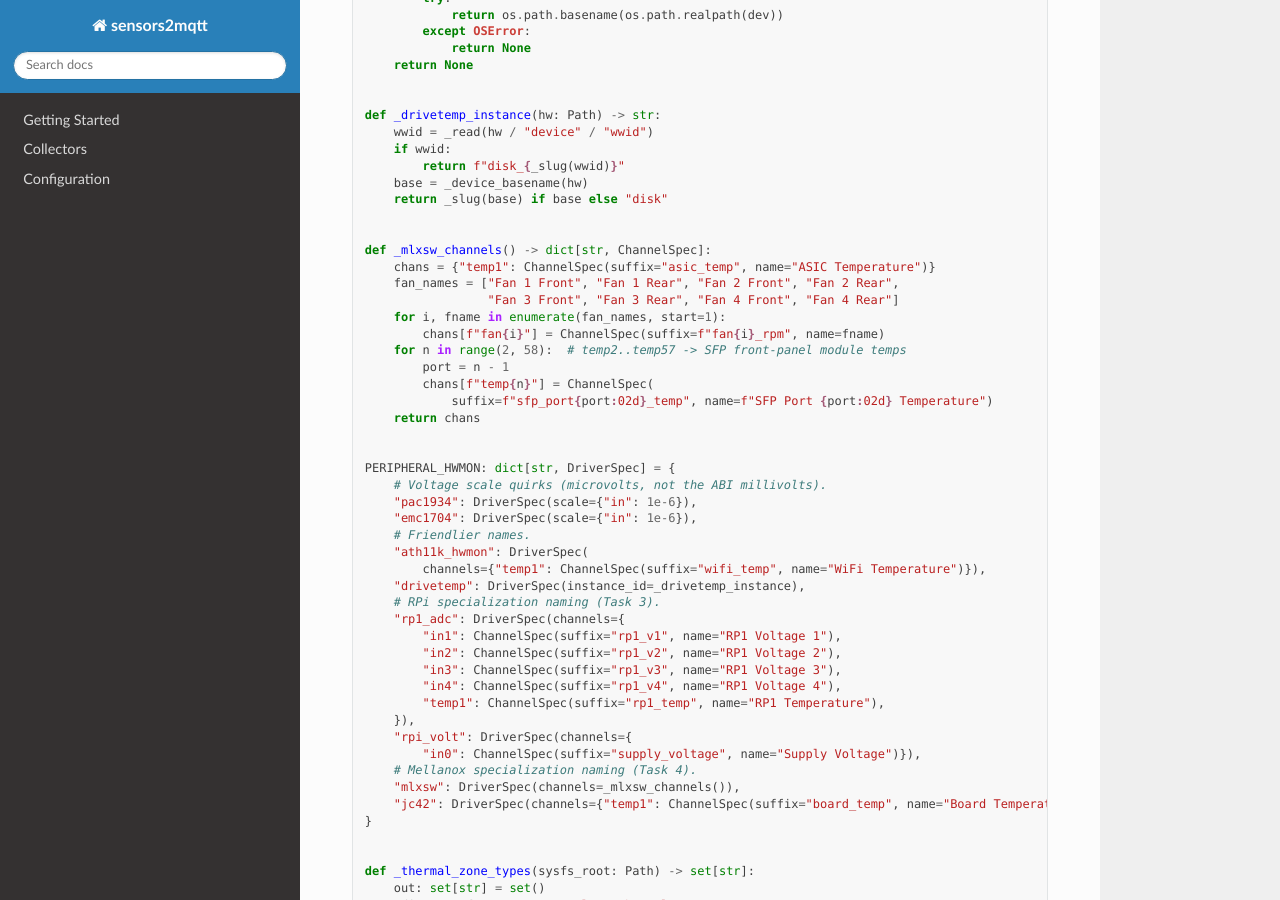
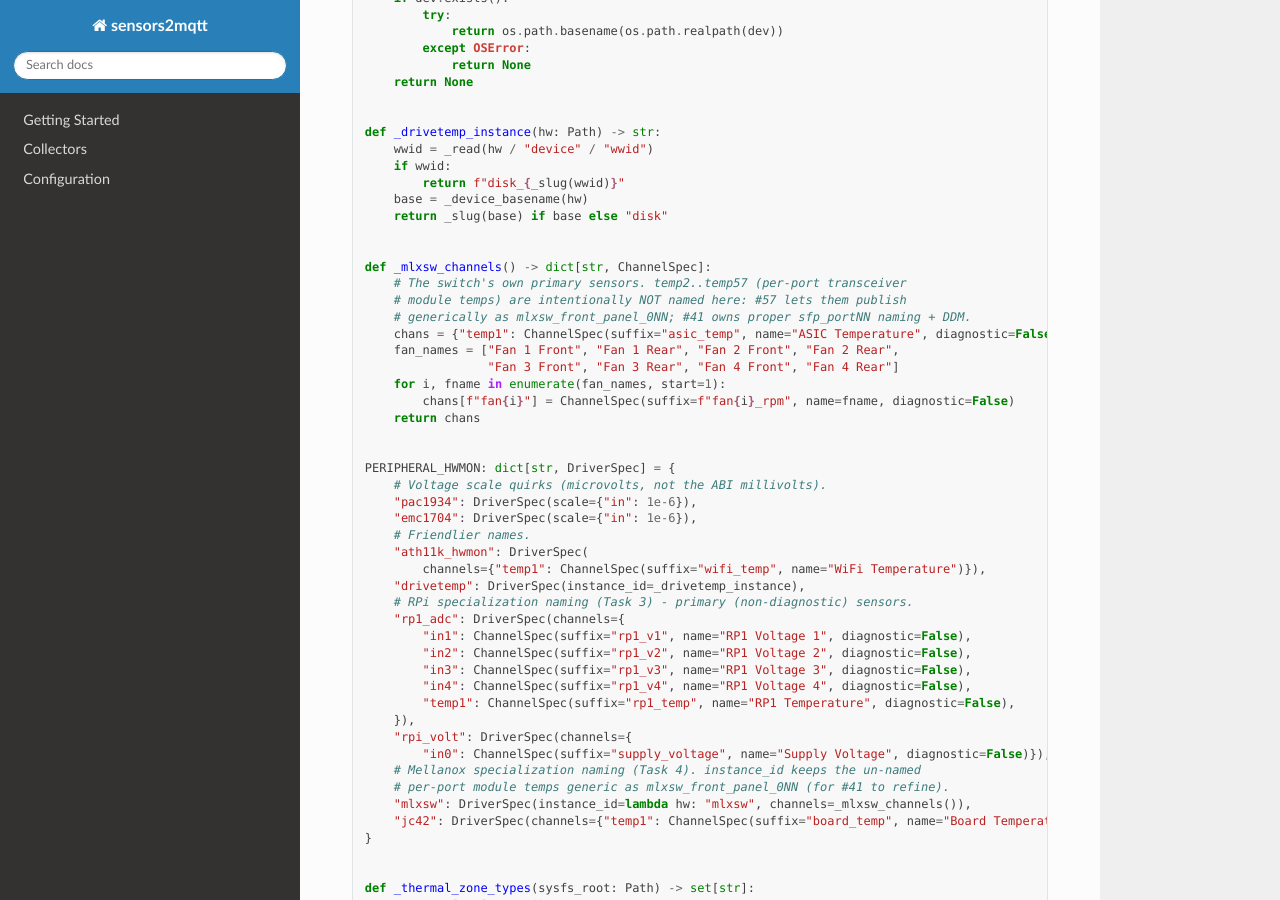
Before and after one commit to mithro/sensors2mqtt, a Sphinx documentation site: the page built from docs/superpowers/plans/2026-06-22-generic-hwmon-collector.md, in a window 1280 px wide and 900 px high, scrolled down 6150 px. Built offline with Sphinx 7.4.7 and the Read the Docs theme 3.1.0, drawn with Linux system fonts in a browser that asks for light colours; some of the changed text lies outside the part shown.

Commit message:
docs(#57): hand SFP naming to #41; add ChannelSpec.diagnostic flag
Per-port mlxsw module temps now publish generically (mlxsw_front_panel_0NN via instance_id) instead of sfp_portNN — #41 owns proper SFP naming + the full DDM. Add ChannelSpec.diagnostic so the Mellanox/RPi refactor keeps its primary sensors non-diagnostic (HA continuity).

Co-Authored-By: Claude Opus 4.8 (1M context) <noreply@anthropic.com>
Claude-Session: https://claude.ai/code/session_015gDVhNqFm9PAkdi7JMUdqr

```diff
--- a/docs/superpowers/plans/2026-06-22-generic-hwmon-collector.md
+++ b/docs/superpowers/plans/2026-06-22-generic-hwmon-collector.md
@@ -245,6 +245,7 @@ class ChannelSpec:
     entity_category: str | None = None
     icon: str | None = None
     skip: bool = False
+    diagnostic: bool = True  # generic sensors are diagnostic; False = primary entity
 
 
 @dataclass(frozen=True)
@@ -305,15 +306,14 @@ def _drivetemp_instance(hw: Path) -> str:
 
 
 def _mlxsw_channels() -> dict[str, ChannelSpec]:
-    chans = {"temp1": ChannelSpec(suffix="asic_temp", name="ASIC Temperature")}
+    # The switch's own primary sensors. temp2..temp57 (per-port transceiver
+    # module temps) are intentionally NOT named here: #57 lets them publish
+    # generically as mlxsw_front_panel_0NN; #41 owns proper sfp_portNN naming + DDM.
+    chans = {"temp1": ChannelSpec(suffix="asic_temp", name="ASIC Temperature", diagnostic=False)}
     fan_names = ["Fan 1 Front", "Fan 1 Rear", "Fan 2 Front", "Fan 2 Rear",
                  "Fan 3 Front", "Fan 3 Rear", "Fan 4 Front", "Fan 4 Rear"]
     for i, fname in enumerate(fan_names, start=1):
-        chans[f"fan{i}"] = ChannelSpec(suffix=f"fan{i}_rpm", name=fname)
-    for n in range(2, 58):  # temp2..temp57 -> SFP front-panel module temps
-        port = n - 1
-        chans[f"temp{n}"] = ChannelSpec(
-            suffix=f"sfp_port{port:02d}_temp", name=f"SFP Port {port:02d} Temperature")
+        chans[f"fan{i}"] = ChannelSpec(suffix=f"fan{i}_rpm", name=fname, diagnostic=False)
     return chans
 
 
@@ -325,19 +325,20 @@ PERIPHERAL_HWMON: dict[str, DriverSpec] = {
     "ath11k_hwmon": DriverSpec(
         channels={"temp1": ChannelSpec(suffix="wifi_temp", name="WiFi Temperature")}),
     "drivetemp": DriverSpec(instance_id=_drivetemp_instance),
-    # RPi specialization naming (Task 3).
+    # RPi specialization naming (Task 3) - primary (non-diagnostic) sensors.
     "rp1_adc": DriverSpec(channels={
-        "in1": ChannelSpec(suffix="rp1_v1", name="RP1 Voltage 1"),
-        "in2": ChannelSpec(suffix="rp1_v2", name="RP1 Voltage 2"),
-        "in3": ChannelSpec(suffix="rp1_v3", name="RP1 Voltage 3"),
-        "in4": ChannelSpec(suffix="rp1_v4", name="RP1 Voltage 4"),
-        "temp1": ChannelSpec(suffix="rp1_temp", name="RP1 Temperature"),
+        "in1": ChannelSpec(suffix="rp1_v1", name="RP1 Voltage 1", diagnostic=False),
+        "in2": ChannelSpec(suffix="rp1_v2", name="RP1 Voltage 2", diagnostic=False),
+        "in3": ChannelSpec(suffix="rp1_v3", name="RP1 Voltage 3", diagnostic=False),
+        "in4": ChannelSpec(suffix="rp1_v4", name="RP1 Voltage 4", diagnostic=False),
+        "temp1": ChannelSpec(suffix="rp1_temp", name="RP1 Temperature", diagnostic=False),
     }),
     "rpi_volt": DriverSpec(channels={
-        "in0": ChannelSpec(suffix="supply_voltage", name="Supply Voltage")}),
-    # Mellanox specialization naming (Task 4).
-    "mlxsw": DriverSpec(channels=_mlxsw_channels()),
-    "jc42": DriverSpec(channels={"temp1": ChannelSpec(suffix="board_temp", name="Board Temperature")}),
+        "in0": ChannelSpec(suffix="supply_voltage", name="Supply Voltage", diagnostic=False)}),
+    # Mellanox specialization naming (Task 4). instance_id keeps the un-named
+    # per-port module temps generic as mlxsw_front_panel_0NN (for #41 to refine).
+    "mlxsw": DriverSpec(instance_id=lambda hw: "mlxsw", channels=_mlxsw_channels()),
+    "jc42": DriverSpec(channels={"temp1": ChannelSpec(suffix="board_temp", name="Board Temperature", diagnostic=False)}),
 }
 
 
@@ -407,7 +408,7 @@ def discover_hwmon_sensors(sysfs_root: str, taken_suffixes: Iterable[str]) -> li
                     device_class=cspec.device_class or meta.device_class,
                     state_class="measurement",
                     icon=cspec.icon or meta.icon,
-                    entity_category=cspec.entity_category or "diagnostic",
+                    entity_category=cspec.entity_category or ("diagnostic" if cspec.diagnostic else None),
                 ),
                 source=SysfsSource(
                     path=str((hw / f.name).relative_to(root)),
@@ -667,21 +668,25 @@ class TestMellanoxDeviceInfo:
 
 class TestMellanoxSensors:
     def test_preserved_suffixes(self):
+        sensors = {ls.sensor.suffix: ls.sensor for ls in make_mellanox()._sensors_list}
+        assert {"asic_temp", "board_temp"} <= set(sensors)
+        assert {f"fan{i}_rpm" for i in range(1, 9)} <= set(sensors)
+        # Preserved primary sensors stay non-diagnostic (continuity with sensors -j).
+        assert sensors["asic_temp"].entity_category is None
+        assert sensors["board_temp"].entity_category is None
+
+    def test_front_panel_module_temps_generic(self):
+        # Per-port transceiver temps publish generically; #41 owns sfp_portNN naming + DDM.
         s = {ls.sensor.suffix for ls in make_mellanox()._sensors_list}
-        assert {"asic_temp", "board_temp"} <= s
-        assert {f"fan{i}_rpm" for i in range(1, 9)} <= s
-
-    def test_sfp_module_ports(self):
-        s = {ls.sensor.suffix for ls in make_mellanox()._sensors_list}
-        assert "sfp_port01_temp" in s
-        assert "sfp_port56_temp" in s
+        assert "mlxsw_front_panel_001" in s
+        assert "mlxsw_front_panel_056" in s
 
     def test_poll_reads_from_sysfs(self):
         v = make_mellanox().poll()
         assert v["asic_temp"] == 42.0
         assert v["board_temp"] == round(29375 * 0.001, 1)
         assert v["fan1_rpm"] == 6239
-        assert v["sfp_port01_temp"] == 0.0  # empty cage
+        assert v["mlxsw_front_panel_001"] == 0.0  # empty cage
 
     def test_cpu_temp_from_thermal_zone(self):
         # acpitz thermal zone -> acpitz_temp (not cpu_temp on this box)
@@ -749,7 +754,7 @@ git commit -m "feat(local): refactor Mellanox onto the generic hwmon engine"
 
 ## Self-Review
 
-**Spec coverage:** engine + 5 channel kinds (Task 1) ✓; channel-type scaling + per-driver overrides incl. µV (Task 1) ✓; promote `find_hwmon_by_name` (Tasks 1-2, base delegate Task 3) ✓; wire into `_probe_common_sensors` for all collectors + dedup (Task 3) ✓; thermal-zone overlap incl. name-match fallback (Task 1) ✓; everything/diagnostic (Task 1 defaults) ✓; preserve suffixes/metadata (Tasks 3-4) ✓; Mellanox drops `sensors -j` (Task 4) ✓; RPi keeps vcgencmd + undervoltage (Task 3) ✓; drivetemp wwid id (Task 1) ✓; `sfp_portNN` folds in #41 (Task 1 `_mlxsw_channels` + Task 4 fixture) ✓.
+**Spec coverage:** engine + 5 channel kinds (Task 1) ✓; channel-type scaling + per-driver overrides incl. µV (Task 1) ✓; promote `find_hwmon_by_name` (Tasks 1-2, base delegate Task 3) ✓; wire into `_probe_common_sensors` for all collectors + dedup (Task 3) ✓; thermal-zone overlap incl. name-match fallback (Task 1) ✓; everything/diagnostic (Task 1 defaults) ✓; preserve suffixes/metadata incl. non-diagnostic primaries via `ChannelSpec.diagnostic` (Tasks 1,3-4) ✓; Mellanox drops `sensors -j` (Task 4) ✓; RPi keeps vcgencmd + undervoltage (Task 3) ✓; drivetemp wwid id (Task 1) ✓; per-port module temps publish generically as `mlxsw_front_panel_0NN` — proper SFP naming + full DDM is owned by #41 (separate deep-dive) ✓.
 
 **Out-of-scope (per spec):** #56 ten64 voltage-rail naming + identity; #41 ten64 hot-plug re-probe + DDM curr/power fields; cooling-fan stays in `RpiCollector` (non-standard `/sys/devices/platform/cooling_fan/hwmon` path — a future override could move it, but it is not duplicated because no `cooling_fan` registry entry exists and the existing RPi fixtures carry no fan node).
 
```
Also changed, not shown: docs/superpowers/specs/2026-06-22-generic-hwmon-collector-design.md (+20 -14 lines).
